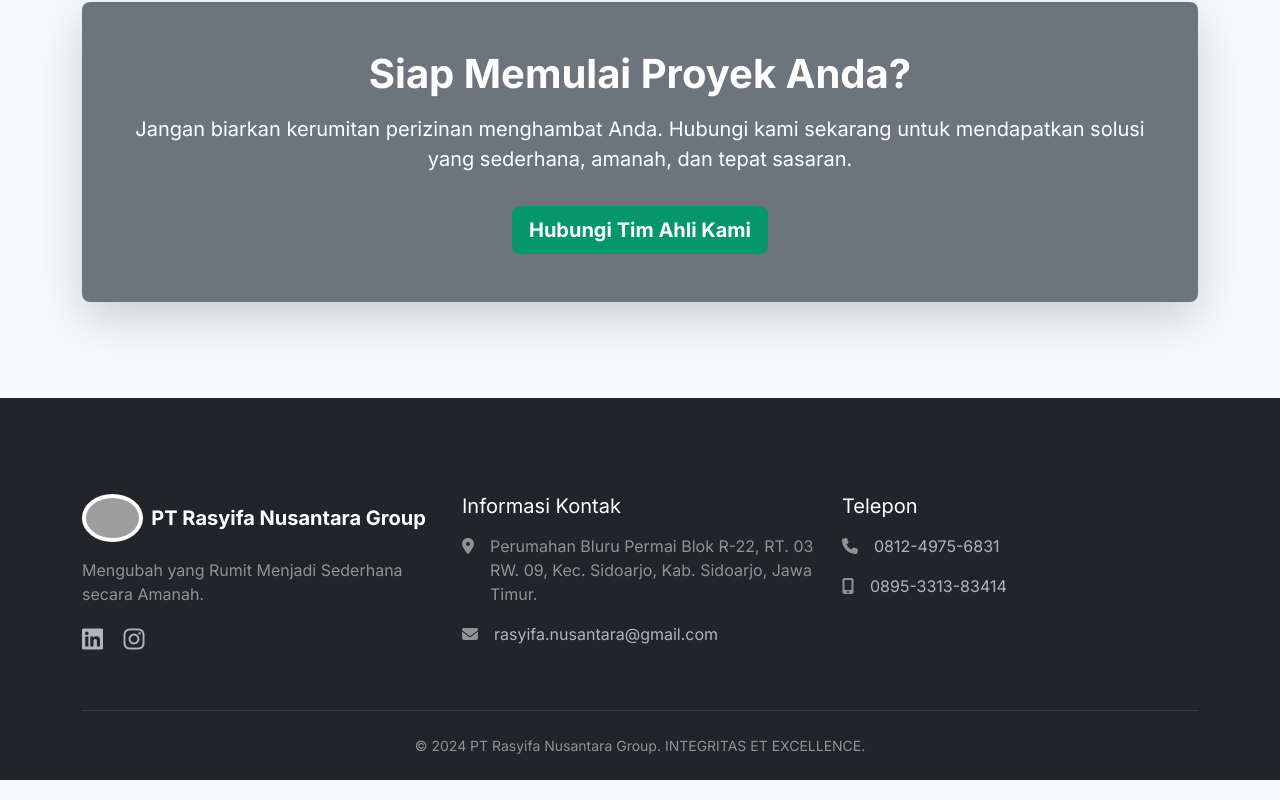
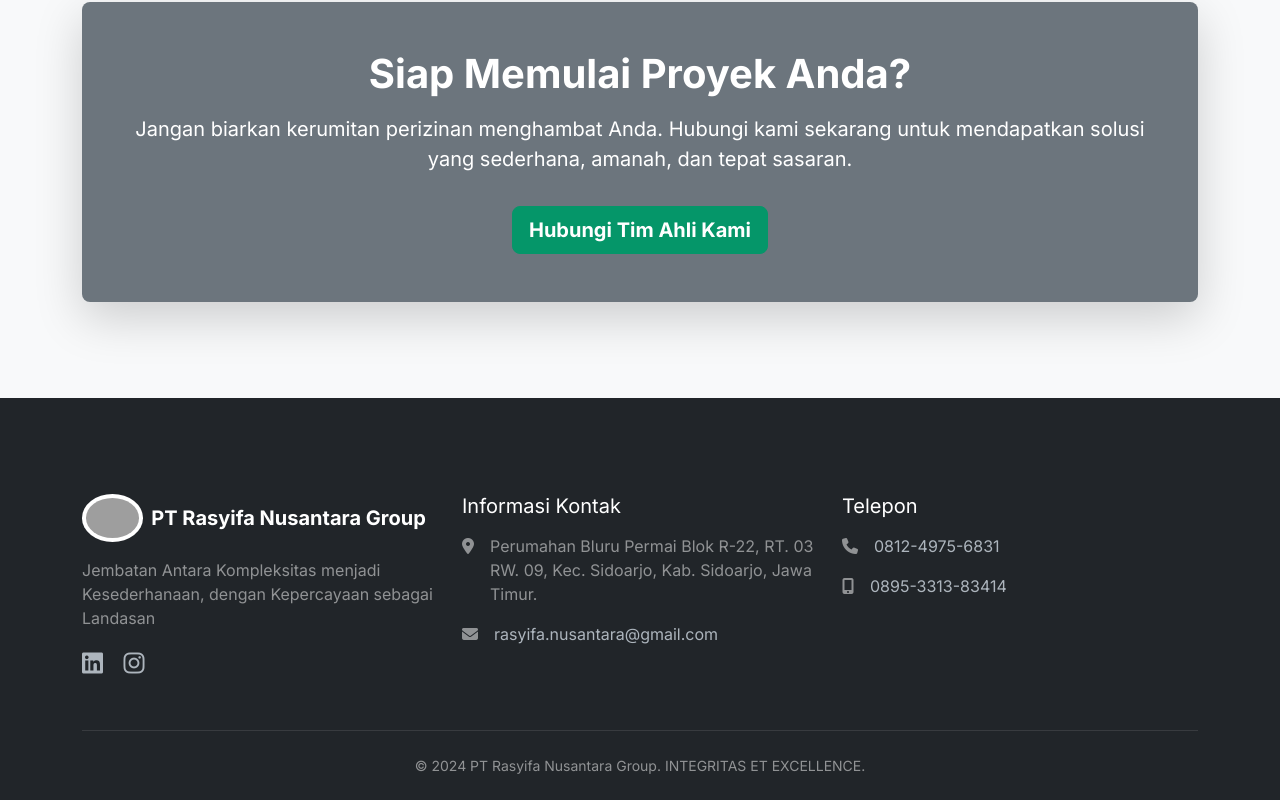
Before and after one commit to rasyifang/rasyfang.github.io, a plain HTML site: page index.html in a window 1280 px wide. Shown: the part 4523-5323 px from the top of the page. Drawn offline with nearby package versions, Linux system fonts and the light colour scheme; grey boxes are pictures that could not be loaded.

Commit message:
Update index.html

```diff
--- a/index.html
+++ b/index.html
@@ -531,7 +531,7 @@
                         <img src="https://image.pollinations.ai/prompt/minimalist%20modern%20logo,%20two%20majestic%20green%20lions%20facing%20each%20other,%20with%20a%20shield%20in%20the%20center%20containing%20the%20letters%20RNG,%20professional,%20corporate,%20consulting%20firm?model=flux&nologo=true&enhance=true" alt="Logo RNG" style="height: 48px;" class="bg-white p-1 rounded-circle me-2" onerror="this.onerror=null;this.src='https://placehold.co/48x48/FFFFFF/064E3B?text=RNG';">
                         <span class="fw-bold fs-5 text-white">PT Rasyifa Nusantara Group</span>
                     </div>
-                    <p>Mengubah yang Rumit Menjadi Sederhana secara Amanah.</p>
+                    <p>Jembatan Antara Kompleksitas menjadi Kesederhanaan, dengan Kepercayaan sebagai Landasan</p>
                     <div>
                         <a href="https://www.linkedin.com/in/rasyifa-nusantara-group-a6b825312/" target="_blank" rel="noopener noreferrer" class="d-inline-block me-3 fs-4"><i class="fa-brands fa-linkedin"></i></a>
                         <a href="https://www.instagram.com/rasyifa.nusantaragroup/" target="_blank" rel="noopener noreferrer" class="d-inline-block me-3 fs-4"><i class="fa-brands fa-instagram"></i></a>
```
